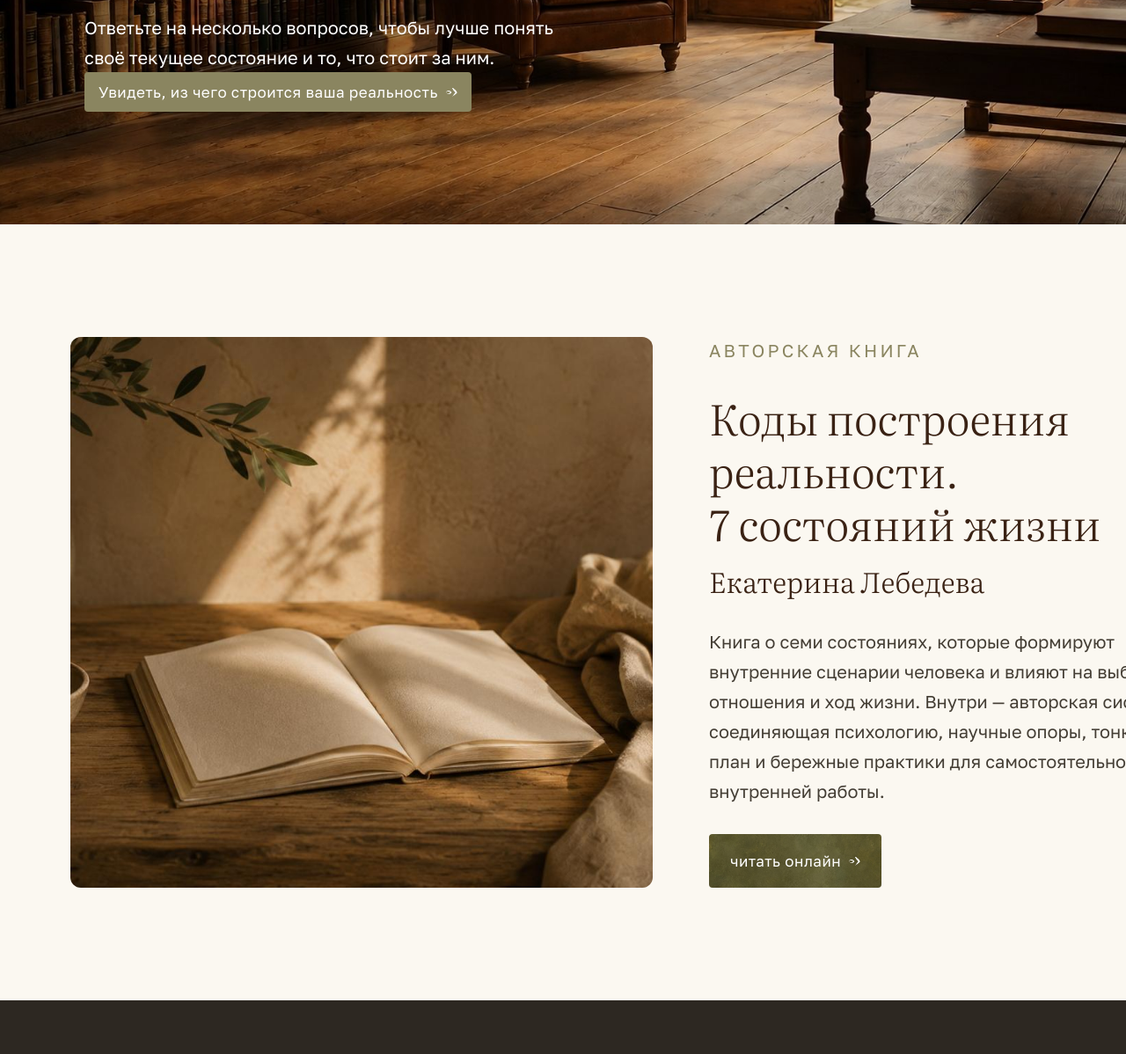
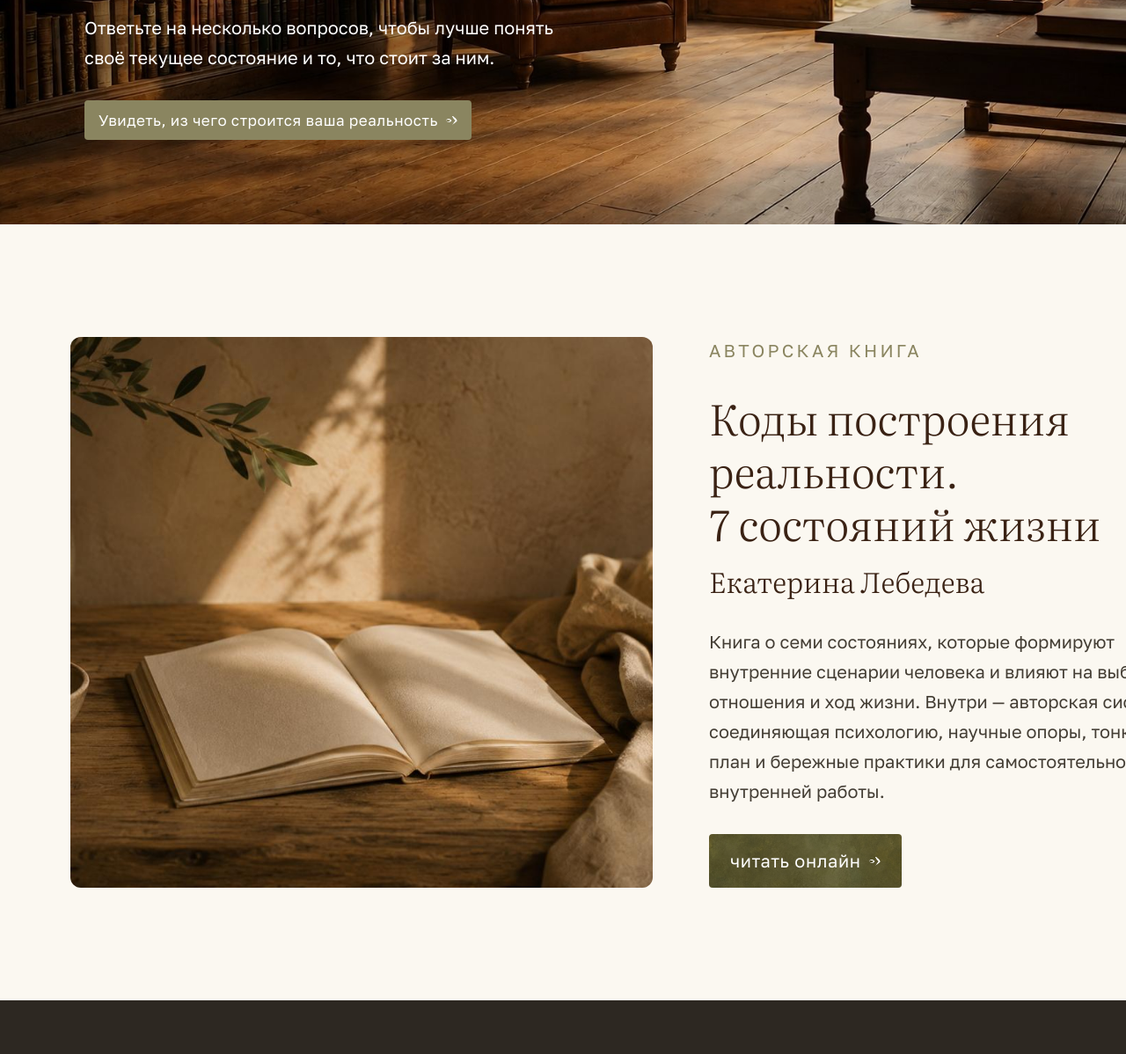
Before and after one commit to appacc77-dotcom/syntonia-v2, an Astro site: page /library in a window 1280 px wide. Shown: the part 565-1763 px from the top of the page at 88% size. Built offline with nearby package versions, Linux system fonts and the light colour scheme; Astro itself is replaced by a stand-in of ours.

Commit message:
fix: библиотека — CTA и книга

```diff
--- a/src/components/LibraryBook.astro
+++ b/src/components/LibraryBook.astro
@@ -216,5 +216,12 @@ import Button from './Button.astro';
     .library-book__action {
       margin-top: 32px;
     }
+
+    /* В макете подпись кнопки — 20/29 (кроп book), при этом узел текста
+       помечен 17 px: берём размер с кропа, иначе кнопка 196 вместо 221. */
+    .library-book__action :global(.btn) {
+      font-size: 20px;
+      line-height: 29px;
+    }
   }
 </style>
--- a/src/components/LibraryHero.astro
+++ b/src/components/LibraryHero.astro
@@ -23,11 +23,12 @@ import Button from './Button.astro';
       Ответьте на&nbsp;несколько вопросов, чтобы лучше понять своё текущее
       состояние и&nbsp;то, что стоит за&nbsp;ним.
     </p>
-    <Button
-      href="/quiz.html"
-      label="Увидеть, из чего строится ваша реальность"
-      class="library-hero__cta"
-    />
+    <div class="library-hero__action">
+      <Button
+        href="/quiz.html"
+        label="Увидеть, из чего строится ваша реальность"
+      />
+    </div>
   </div>
 </section>
 
@@ -92,24 +93,26 @@ import Button from './Button.astro';
     line-height: 28px;
   }
 
-  .library-hero__cta {
+  .library-hero__action {
     margin-top: 28px;
-  }
-
-  .library-hero__cta :global(.btn) {
     max-width: 100%;
   }
 
-  .library-hero__cta :global(.btn__label) {
-    white-space: normal;
-    text-align: left;
+  .library-hero__action :global(.btn) {
+    max-width: 100%;
   }
 
   @media (max-width: 767px) {
-    .library-hero__cta :global(.btn) {
+    .library-hero__action :global(.btn) {
       height: auto;
       min-height: 45px;
       padding-block: 8px;
+      white-space: normal;
+    }
+
+    .library-hero__action :global(.btn__label) {
+      white-space: normal;
+      text-align: left;
     }
   }
 
@@ -133,7 +136,7 @@ import Button from './Button.astro';
       line-height: 30px;
     }
 
-    .library-hero__cta {
+    .library-hero__action {
       margin-top: 32px;
     }
   }
@@ -160,7 +163,7 @@ import Button from './Button.astro';
       line-height: 34px;
     }
 
-    .library-hero__cta {
+    .library-hero__action {
       margin-top: 32px;
     }
   }
```
